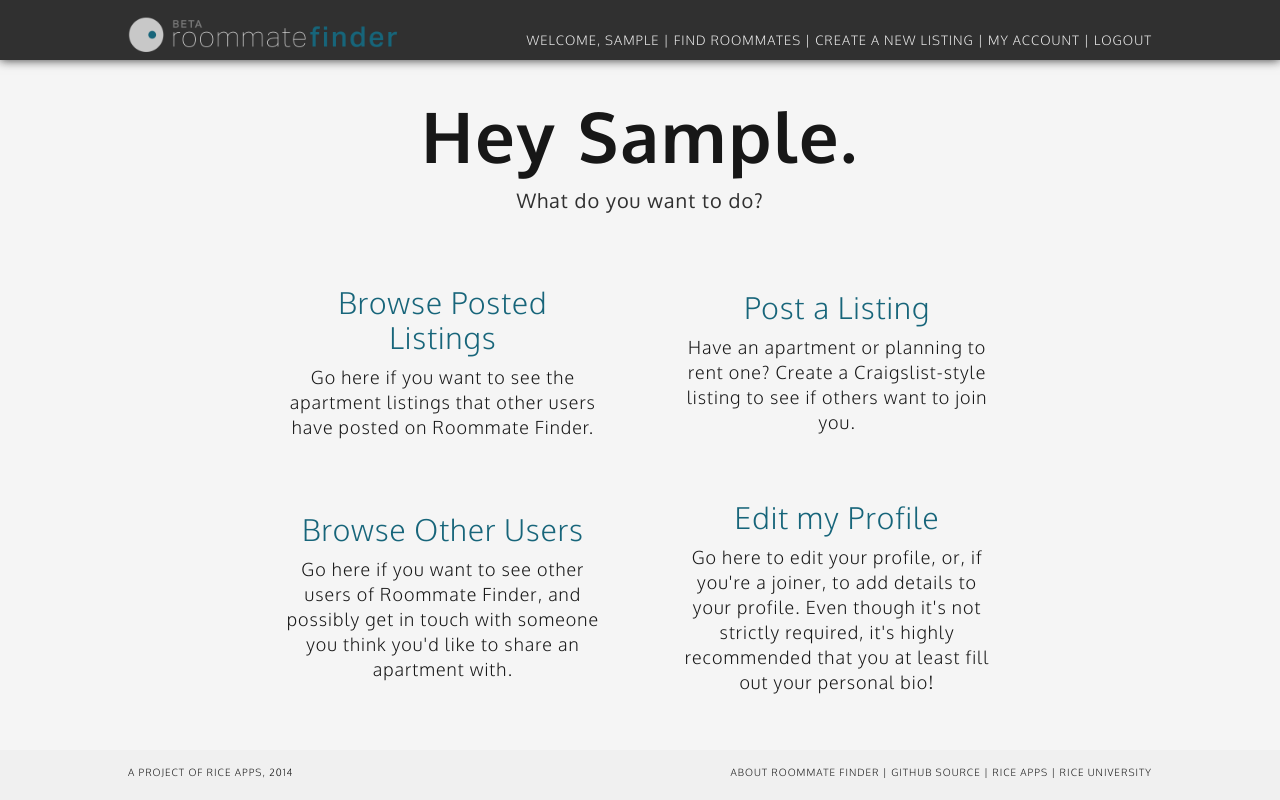
After one commit to rice-apps/roommate-finder, a Flask app: template app/templates/action.html in a window 1280 px wide. The commit adds this page. Run offline with Flask 2, Linux system fonts and the light colour scheme; the template is opened without the code that fills it: most values are stand-ins (such as "Sample title", 1, 10 or a date in 2020); some libraries are stand-ins or nearby versions.

Commit message:
Action page + browse all users + listing model

```diff
--- a/app/static/js/search.js
+++ b/app/static/js/search.js
@@ -30,6 +30,12 @@ roommateFinder.controller("listingsControl", function($scope, $http) {
             if ($scope.filterByAmenities["gym"] && $scope.filterByAmenities["gym"].toString() != listing.amenities_gym)
                 return false;
             if ($scope.filterByAmenities["pool"] && $scope.filterByAmenities["pool"].toString() != listing.amenities_pool)
+                return false;
+            if ($scope.filterByAmenities["pet_friendly"] && $scope.filterByAmenities["pet_friendly"].toString() != listing.amenities_pet_friendly)
+                return false;
+            if ($scope.filterByAmenities["computer_room"] && $scope.filterByAmenities["computer_room"].toString() != listing.amenities_computer_room)
+                return false;
+            if ($scope.filterByAmenities["trash_pickup_services"] && $scope.filterByAmenities["trash_pickup_services"].toString() != listing.amenities_trash_pickup_services)
                 return false;
             return true;
         }
--- a/app/templates/about.html
+++ b/app/templates/about.html
@@ -219,7 +219,7 @@
                                 <div id="bio">
                                     <p class="name">Kevin Lin, ELEC/CS '18</p>
                                     <p class="position">DEVELOPMENT LEAD</p><br/>
-                                    <p class="text">Kevin oversees the code that goes into Roommate Finder. He does a lot of Pythoning, HTMLing, CSSing, SQLing, and some JSing every here and there. He is also needlessly obsessive over UI/UX design.</p>
+                                    <p class="text">Kevin is a bit of a dork. He is also needlessly obsessive over UI/UX design.</p>
                                 </div>
                             </td>
                         </tr>
--- /dev/null
+++ b/app/templates/action.html
@@ -0,0 +1,168 @@
+<!DOCTYPE html>
+<html xmlns="http://www.w3.org/1999/xhtml" ng-app="roommateFinder">
+	<head>
+    	<meta http-equiv="Content-Type" content="text/html; charset=utf-8" />
+
+    	<!--Fonts-->
+		<link href='http://fonts.googleapis.com/css?family=Oxygen:400,300,700' rel='stylesheet' type='text/css'>
+		<link href='http://fonts.googleapis.com/css?family=Oswald:400,300,700' rel='stylesheet' type='text/css'>
+
+        <!--jQuery, required for some functions of Bootstrap-->
+        <script src="https://code.jquery.com/jquery-2.1.3.min.js"></script>
+
+        <!--Bootstrap v3, retrieved from a third party CDN-->
+		<link rel="stylesheet" href="https://maxcdn.bootstrapcdn.com/bootstrap/3.3.0/css/bootstrap.min.css">
+		<link rel="stylesheet" href="https://maxcdn.bootstrapcdn.com/bootstrap/3.3.0/css/bootstrap-theme.min.css">
+		<script src="https://maxcdn.bootstrapcdn.com/bootstrap/3.3.0/js/bootstrap.min.js"></script>
+
+        <!--Pace.js and associated stylesheet-->
+        <script src="../static/js/pace.min.js"></script>
+        <link rel="stylesheet" href="../static/css/pace.css">
+        <script src="../static/js/splash-fade.js"></script>
+
+		<!--Roommate Finder stylesheet-->
+		<link type="text/css" rel="stylesheet" href="static/stylesheet.css">
+
+        <title>roommate finder | rice university</title>
+
+
+        <!--Override some CSS properties-->
+		<style type="text/css">
+            body {
+                background: #F5F5F5;
+                margin-top: 110px;
+                margin-bottom: 150px;
+            }
+            #content {
+                margin-left: 10%;
+                margin-right: 10%;
+            }
+            .centered {
+                position: fixed;
+                top: 50%;
+                transform: translate(0, -50%);
+            }
+            p.action {
+                font-family: 'Oxygen', sans-serif;
+                font-weight: 700;
+                letter-spacing: 2px;
+                line-height: 80px;
+                font-size: 70px;
+                color: #171717;
+            }
+            p.subaction {
+                font-family: 'Oxygen', sans-serif;
+                font-weight: 400;
+                letter-spacing: 1px;
+                font-size: 20px;
+                color: #303030;
+            }
+            p.block {
+                font-family: 'Oxygen', sans-serif;
+                font-weight: 300;
+                letter-spacing: 1px;
+                line-height: 35px;
+                font-size: 30px;
+                color: #171717;
+            }
+            p.subblock {
+                font-family: 'Oxygen', sans-serif;
+                font-weight: 300;
+                letter-spacing: 1px;
+                line-height: 25px;
+                font-size: 18px;
+                color: #171717;
+            }
+            #darklink a:link {
+				color: #17657A;
+				text-decoration: none;
+			}
+			#darklink a:hover {
+				color: #318FA8;
+				text-decoration: none;
+				border-bottom: 2px solid #318FA8;
+			}
+			#darklink a:visited {
+				color: #17657A;
+				text-decoration: none;
+			}
+			#darklink a:active {
+				color: #17657A;
+				text-decoration: none;
+			}
+        </style>
+	</head>
+
+	<body>
+        <div id="splash" class="visible">
+            <div id="splashlogo">
+                <img src="../static/graphics/logo_text_invert.png" width="600px" height="120px" />
+            </div>
+        </div>
+
+		<div id="headercontainer">
+            <table width="100%" height="60px">
+                <tr>
+                    <td width="10%"></td>
+                    <td width="30%" valign="middle">
+                        <a href="../"><img src="../static/graphics/logo.png" width="300px" height="60px" border="0" /></a>
+                    </td>
+                    <td width="50%" valign="bottom">
+                        <div id="links"><p align="right">WELCOME, {{ data.profile.name.split(" ")[0] | upper}} | <a href="/">FIND ROOMMATES</a> | <a href="/create_listing">CREATE A NEW LISTING</a> | <a href="/my_profile">MY ACCOUNT</a> | <a href="/logout">LOGOUT</a></p></div>
+                    </td>
+                    <td width="10%"></td>
+                </tr>
+            </table>
+		</div>
+
+        <div id="content" class="centered">
+            <p class="action" align="center">Hey {{ data.profile.name.split(" ")[0] }}.</p>
+            <p class="subaction" align="center">What do you want to do?</p>
+            <br/><br/><br/>
+            <center>
+                <div id="darklink">
+                    <table width="70%" align="center">
+                        <tr>
+                            <td width="45%" align="center">
+                                <p class="block"><a href="/search">Browse Posted Listings</a></p>
+                                <p class="subblock">Go here if you want to see the apartment listings that other users have posted on Roommate Finder.</p>
+                            </td>
+                            <td width="10%"></td>
+                            <td width="45%" align="center">
+                                <p class="block"><a href="/create_listing">Post a Listing</a></p>
+                                <p class="subblock">Have an apartment or planning to rent one? Create a Craigslist-style listing to see if others want to join you.</p>
+                            </td>
+                        </tr>
+                        <tr height="50px"></tr>
+                        <tr>
+                            <td width="45%" align="center">
+                                <p class="block"><a href="/users">Browse Other Users</a></p>
+                                <p class="subblock">Go here if you want to see other users of Roommate Finder, and possibly get in touch with someone you think you'd like to share an apartment with.</p>
+                            </td>
+                            <td width="10%"></td>
+                            <td width="45%" align="center">
+                                <p class="block"><a href="/my_account">Edit my Profile</a></p>
+                                <p class="subblock">Go here to edit your profile, or, if you're a joiner, to add details to your profile. Even though it's not strictly required, it's highly recommended that you at least fill out your personal bio!</p>
+                            </td>
+                        </tr>
+                    </table>
+                </div>
+            </center>
+        </div>
+
+        <div id="footercontainer">
+			<div id="footer">
+            	<table width="100%">
+                	<tr>
+                    	<td>
+                        	<p class="footer">A PROJECT OF RICE APPS, 2014</p>
+                        </td>
+                        <td>
+                        	<p class="footer" align="right"><a href="/about">ABOUT ROOMMATE FINDER</a> | <a href="https://github.com/rice-apps/roommate-finder">GITHUB SOURCE</a> | <a href="http://riceapps.org">RICE APPS</a> | <a href="http://www.rice.edu">RICE UNIVERSITY</a></p>
+                        </td>
+                    </tr>
+                </table>
+			</div>
+		</div>
+	</body>
+</html>
--- a/app/templates/search.html
+++ b/app/templates/search.html
@@ -229,6 +229,9 @@
                             <p class="text">Filters:</p>
                             <p class="text2"><input type="checkbox" ng-model="filterByAmenities['gym']"> Has gym</p>
                             <p class="text2"><input type="checkbox" ng-model="filterByAmenities['pool']"> Has pool</p>
+                            <p class="text2"><input type="checkbox" ng-model="filterByAmenities['pet_friendly']"> Pet friendly</p>
+                            <p class="text2"><input type="checkbox" ng-model="filterByAmenities['computer_room']"> Has computer room(s)</p>
+                            <p class="text2"><input type="checkbox" ng-model="filterByAmenities['trash_pickup_services']"> Has trash pickup services</p>
                         </div>
                     </td>
                     <td width="5%" valign="top"></td>
--- a/app/views.py
+++ b/app/views.py
@@ -45,7 +45,8 @@ def index():
     net_id = session.get(app.config['CAS_USERNAME_SESSION_KEY'], None)
     user = Profile.query.filter_by(net_id=net_id).first()
     if net_id is not None and user is not None:
-        return redirect('/search')
+        data = {"net_id": net_id, "profile": user}
+        return render_template('action.html', data=data)
     else:
         return app.send_static_file('intro.html')
 
@@ -205,6 +206,34 @@ def create_listing():
         pass
 
 
+@app.route('/action')
+def action():
+    """
+    Action page.
+    """
+    net_id = session.get(app.config['CAS_USERNAME_SESSION_KEY'], None)
+    if net_id is not None:
+        user = Profile.query.filter_by(net_id=net_id).first()
+        data = {"net_id": net_id, "profile": user}
+        return render_template('action.html', data=data)
+    else:
+        index()
+
+
+@app.route('/users')
+def users():
+    """
+    Browse users page.
+    """
+    net_id = session.get(app.config['CAS_USERNAME_SESSION_KEY'], None)
+    if net_id is not None:
+        user = Profile.query.filter_by(net_id=net_id).first()
+        data = {"net_id": net_id, "profile": user}
+        return render_template('users_list.html', data=data)
+    else:
+        index()
+
+
 @app.route('/search')
 def search():
     """
@@ -237,6 +266,7 @@ def new_account():
         return render_template("profile_creation.html", data=data)
     else:
         return redirect('/my_profile')
+
 
 @app.route('/my_profile')
 def my_profile():
```
Also changed, not shown: app/models.py (+50 -0 lines), app/static/js/users.js (added, +43 -0 lines), app/templates/users_list.html (added, +158 -0 lines).
